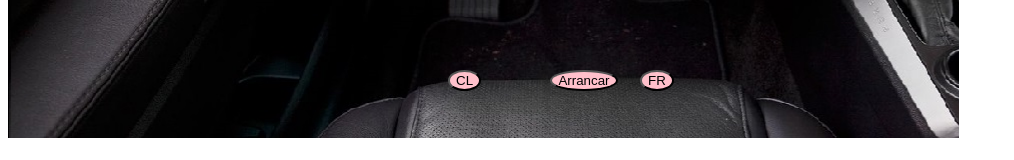
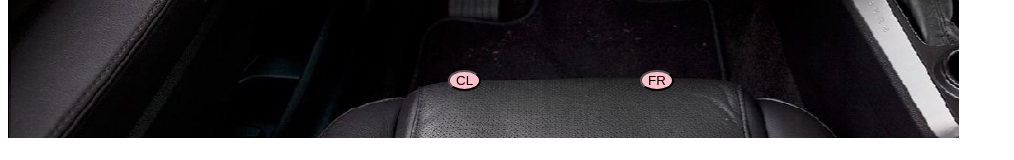
Before and after one commit to lorena0118/reto-carro, a plain HTML site: page index.html in a window 1280 px wide. Shown: the part 570-730 px from the top of the page, without its empty margins (0-1014 px from the left). Drawn offline with Linux system fonts and the light colour scheme.

Commit message:
class Car changed in Carro.js

```diff
--- a/Carro.js
+++ b/Carro.js
@@ -10,7 +10,7 @@ let giroDerecha;
 let giroIzquierda;
 
 class Car {
-    constructor(estado, frenoMano, cambio, clutch, freno, acelerador) {
+    constructor(estado, frenoMano, cambio, clutch, freno) {
         this.estado = estado;
         this.frenoMano = frenoMano;
         this.cambio = cambio;
--- a/index.html
+++ b/index.html
@@ -14,7 +14,6 @@
 
             <button type="button" id="button" class="buttonStyle">ON</button>
             <button id="freno" class="buttonStyle">FR</button>
-            <button id="arrancar" class="buttonStyle">Arrancar</button>
             <button id="clutch" class="buttonStyle">CL</button>
             <button id="estacionarias" class="buttonStyle"><></button>
             <button id="turnLeft" class="buttonStyle" type="button"><-</button>
--- a/styles.css
+++ b/styles.css
@@ -50,11 +50,6 @@
     top: 47%;
 }
 
-#arrancar{
-    left: 43%;
-    top: 80%;
-}
-
 #turnLeft{
     left: 32%;
     top: 45%;
```
